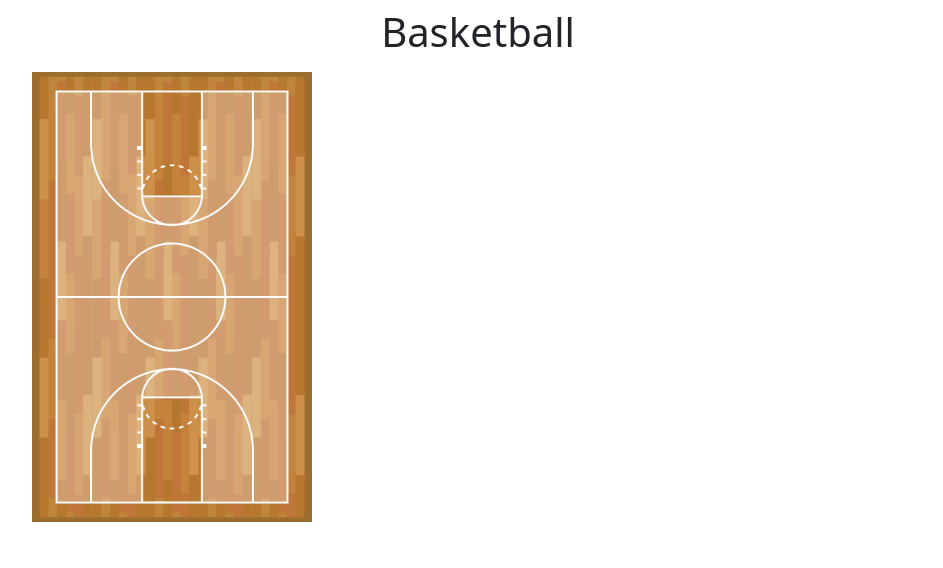
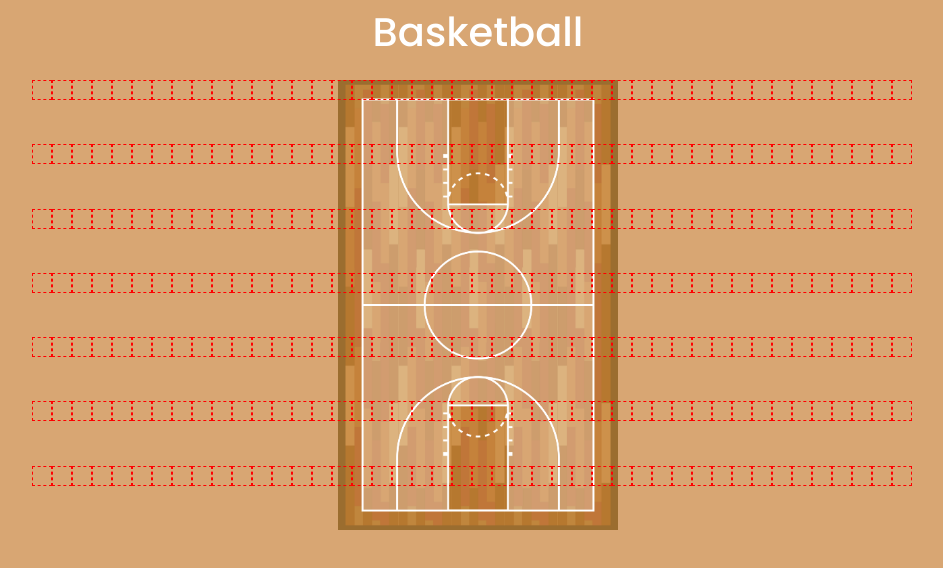
Before and after one commit to giuseppevignanello/sport-board, a plain HTML site: page index.html in a window 1280 px wide. Shown: the whole page, without its empty margins (162-1105 px from the left). Drawn offline with nearby package versions, Linux system fonts and the light colour scheme.

Commit message:
add squares

```diff
--- a/index.html
+++ b/index.html
@@ -4,6 +4,9 @@
 <head>
     <meta charset="UTF-8">
     <meta name="viewport" content="width=device-width, initial-scale=1.0">
+    <link rel="preconnect" href="https://fonts.googleapis.com">
+    <link rel="preconnect" href="https://fonts.gstatic.com" crossorigin>
+    <link href="https://fonts.googleapis.com/css2?family=Poppins:wght@500;700&display=swap" rel="stylesheet">
     <link href="https://cdn.jsdelivr.net/npm/bootstrap@5.2.3/dist/css/bootstrap.min.css" rel="stylesheet"
         integrity="sha384-rbsA2VBKQhggwzxH7pPCaAqO46MgnOM80zW1RWuH61DGLwZJEdK2Kadq2F9CUG65" crossorigin="anonymous">
     <link rel="stylesheet" href="style.css">
@@ -11,15 +14,17 @@
 </head>
 
 <body>
+    <header>
+        <div>
+            <h1 id="sport_name" class="text-center my-2 text-white">Basketball</h1>
+        </div>
+    </header>
+    <div class="container">
+        <div class=" d-flex justify-content-center">
+            <div id="board" class="d-flex flex-wrap">
 
-    <div class="container">
-        <header>
-            <div>
-                <h1 id="sport_name" class="text-center my-2">Basketball</h1>
+
             </div>
-        </header>
-        <div class="board">
-
         </div>
     </div>
 
@@ -27,6 +32,7 @@
     <script src="https://cdn.jsdelivr.net/npm/bootstrap@5.2.3/dist/js/bootstrap.bundle.min.js"
         integrity="sha384-kenU1KFdBIe4zVF0s0G1M5b4hcpxyD9F7jL+jjXkk+Q2h455rYXK/7HAuoJl+0I4"
         crossorigin="anonymous"></script>
+    <script src="script.js"></script>
 </body>
 
 </html>
--- a/script.js
+++ b/script.js
@@ -0,0 +1,7 @@
+const boardElement = document.getElementById("board");
+
+const numOfSquare = 308;
+
+for (let i = 0; i < numOfSquare; i++) {
+  boardElement.innerHTML += "<div class='square'></div>";
+}
--- a/style.css
+++ b/style.css
@@ -1,8 +1,20 @@
-.board {
+body {
+    font-family: 'Poppins', sans-serif;
+    background-color: #d8a673;
+}
+
+#board {
     width: 80%;
     margin: 1rem auto;
     height: 450px;
     background-image: url('img/basketball_field.jpg');
     background-size: contain;
     background-repeat: no-repeat;
+    background-position: center;
 }
+
+.square {
+    width: 20px;
+    height: 20px;
+    border: 1px dashed red;
+}
```
